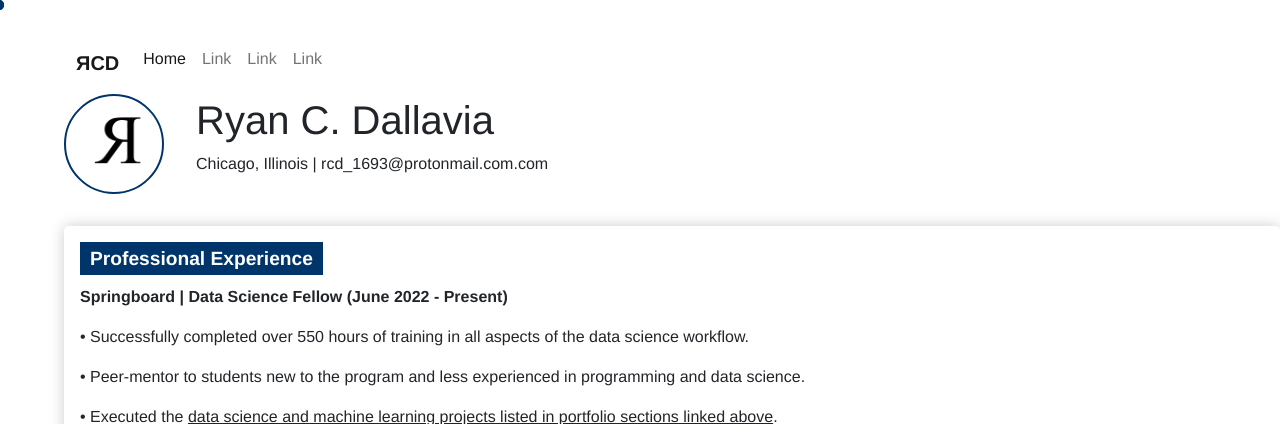
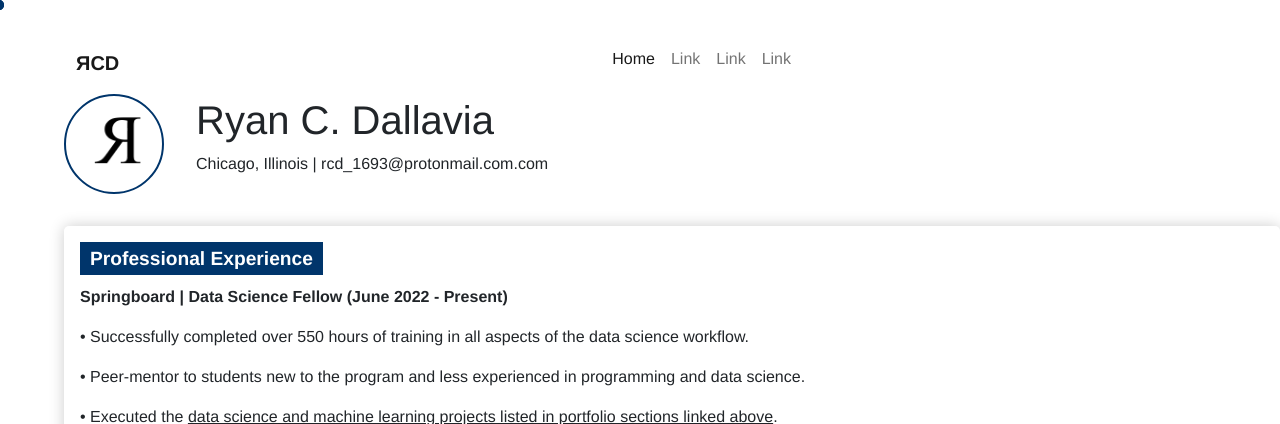
Before and after one commit to RDallavia/Website, a Flask app: page / in a window 1280 px wide. Shown: the top 424 px of the page. Run offline with Flask 3, Linux system fonts and the light colour scheme.

Commit message:
justify navbar right

```diff
--- a/static/styles.css
+++ b/static/styles.css
@@ -11,6 +11,8 @@ body, html {
     margin-left: 2em;
 	margin-top: 1em;
 }
+
+.navbar-nav { margin-left: auto; }
 
 .top-section {
     display: flex;
```
